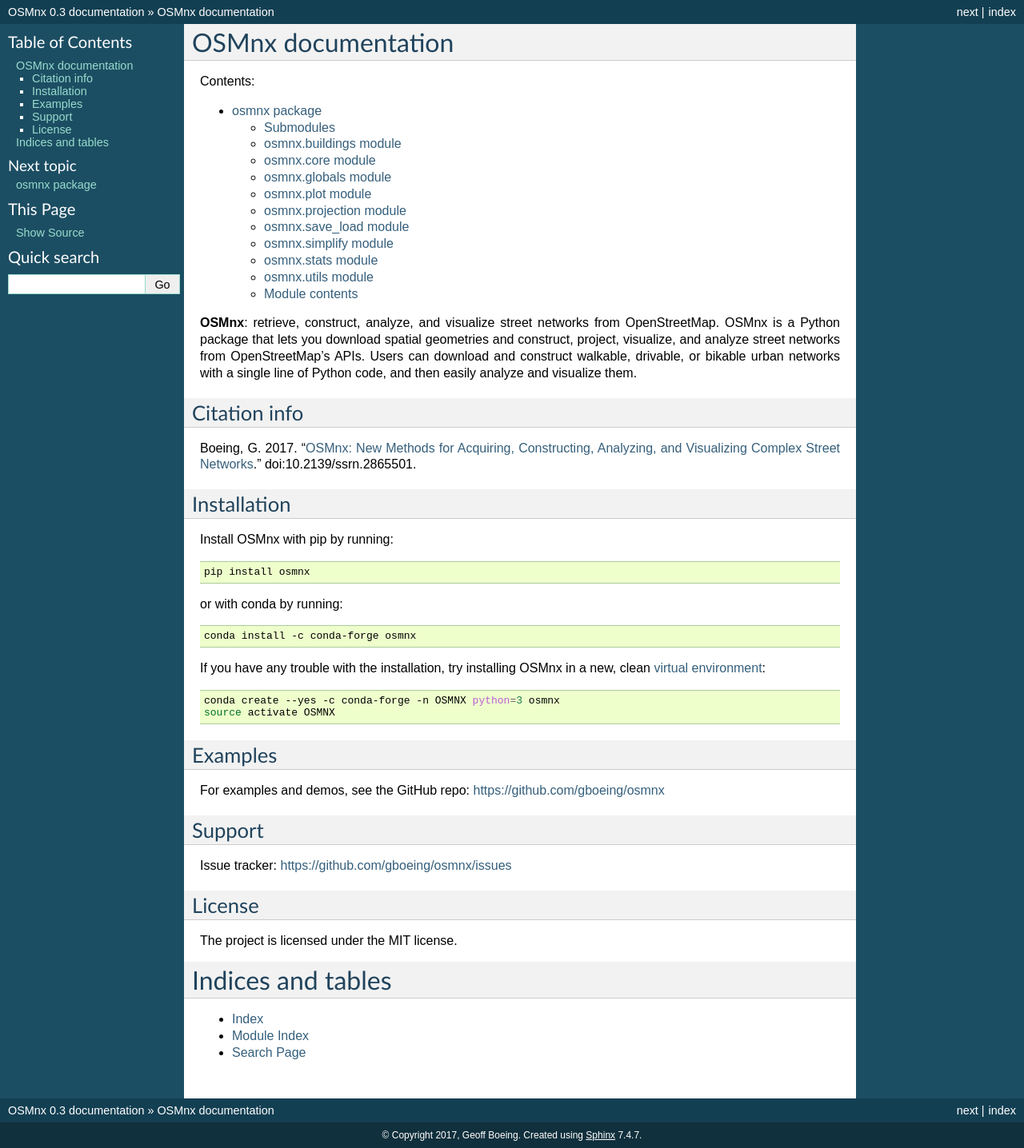
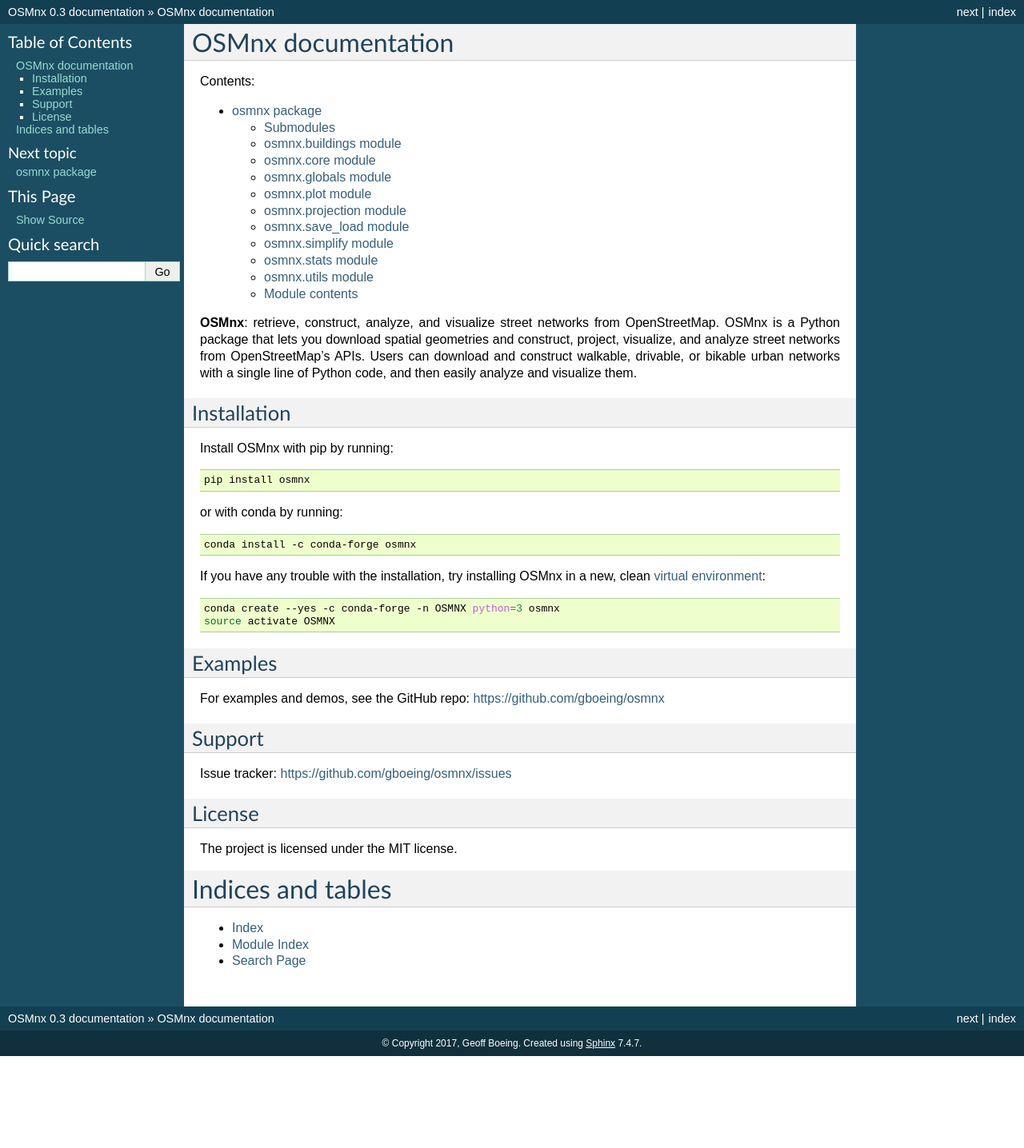
Before and after one commit to gboeing/osmnx, a Sphinx documentation site: the page built from docs/source/index.rst, in a window 1280 px wide. Shown: the whole page at 80% size. Built offline with Sphinx 7.4.7, drawn with Linux system fonts in a browser that asks for light colours; after the commit the page ends 1321 px from its top, so only the background shows below that.

Commit message:
clean up docs

```diff
--- a/docs/source/index.rst
+++ b/docs/source/index.rst
@@ -12,14 +12,11 @@
 
    osmnx
 
-**OSMnx**: retrieve, construct, analyze, and visualize street networks from OpenStreetMap. OSMnx is a Python package that lets you download spatial geometries and construct, project, visualize,
-and analyze street networks from OpenStreetMap's APIs. Users can download and construct walkable, drivable, or bikable
-urban networks with a single line of Python code, and then easily analyze and visualize them.
+**OSMnx**: retrieve, construct, analyze, and visualize street networks from OpenStreetMap.
+OSMnx is a Python package that lets you download spatial geometries and construct, project, visualize,
+and analyze street networks from OpenStreetMap's APIs. Users can download and construct walkable, drivable,
+or bikable urban networks with a single line of Python code, and then easily analyze and visualize them.
 
-Citation info
--------------
-
-Boeing, G. 2017. "`OSMnx: New Methods for Acquiring, Constructing, Analyzing, and Visualizing Complex Street Networks`_." doi:10.2139/ssrn.2865501.
 
 Installation
 ------------
@@ -66,7 +63,6 @@
 * :ref:`modindex`
 * :ref:`search`
 
-.. _OSMnx\: New Methods for Acquiring, Constructing, Analyzing, and Visualizing Complex Street Networks: http://geoffboeing.com/publications/osmnx-complex-street-networks/
 .. _virtual environment: https://conda.io/docs/using/envs.html
 .. _https://github.com/gboeing/osmnx: https://github.com/gboeing/osmnx
 .. _https://github.com/gboeing/osmnx/issues: https://github.com/gboeing/osmnx/issues
```
Also changed, not shown: README.md (+0 -4 lines).
